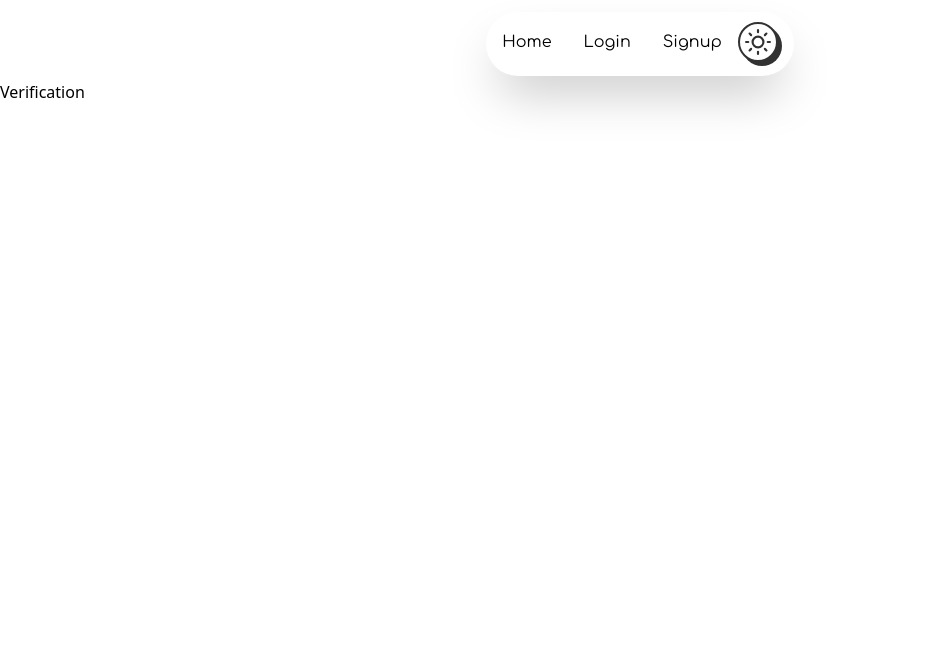
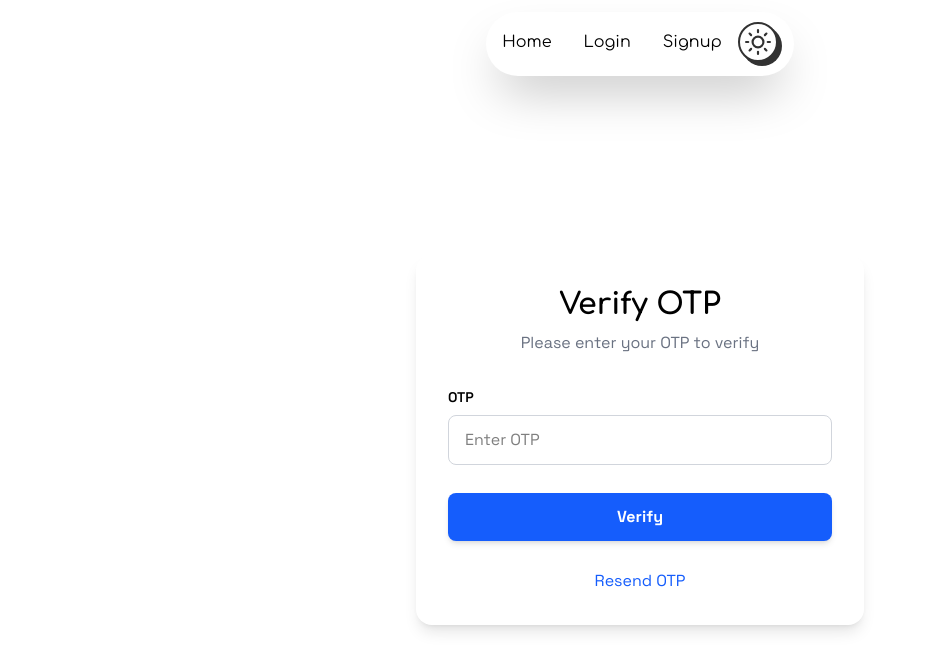
Before and after one commit to Nitin-kumar-yadav/BulkEmailSender, a React (Vite) app in the folder frontend/: page /verify-otp in a window 1280 px wide. Shown: the top 670 px of the page, without its empty margins (0-925 px from the left). Built offline with nearby package versions, Linux system fonts and the light colour scheme; no server answers.

Commit message:
feat: implement user authentication with signup, login, logout, and OTP verification across frontend and backend.

```diff
--- a/frontend/src/App.jsx
+++ b/frontend/src/App.jsx
@@ -1,18 +1,16 @@
-import React, { useEffect } from 'react'
-import { applySavedTheme } from './theme/theme';
-import { Navigate, Route, Routes } from 'react-router-dom';
-import Home from './screen/Home';
-import Login from './screen/Login';
-import Signup from './screen/Signup';
-import Dashboard from './admin/Dashboard';
-import Navbar from './screen/Navbar';
-import { Verification } from './screen/Verification';
-import { useUserAuthStore } from './store/userAuthStore';
+import React, { useEffect } from "react";
+import { applySavedTheme } from "./theme/theme";
+import { Navigate, Route, Routes } from "react-router-dom";
+import Home from "./screen/Home";
+import Login from "./screen/Login";
+import Signup from "./screen/Signup";
+import Dashboard from "./admin/Dashboard";
+import Navbar from "./screen/Navbar";
+import { Verification } from "./screen/Verification";
+import { useUserAuthStore } from "./store/userAuthStore";
 
 const App = () => {
-
     const { checkAuth, authUser, isCheckingAuth } = useUserAuthStore();
-
 
     useEffect(() => {
         applySavedTheme();
@@ -20,27 +18,33 @@ const App = () => {
     }, [checkAuth]);
 
     if (isCheckingAuth) {
-        return <div>Loading...</div>
+        return <div>Loading...</div>;
     }
 
     return (
         <>
             <Navbar />
+
             <Routes>
                 <Route path="/" element={<Home />} />
-                <Route path="/login" element={<Login />} />
-                <Route path="/signup" element={<Signup />} />
-                {
-                    authUser && !isCheckingAuth ? (
-                        <Route path="/dashboard" element={<Dashboard />} />
-                    ) : (
-                        <Route path="/dashboard" element={<Navigate to="/login" />} />
-                    )
-                }
+
+
+                <Route
+                    path="/login"
+                    element={!authUser ? <Login /> : <Navigate to="/dashboard" />}
+                />
+                <Route
+                    path="/signup"
+                    element={!authUser ? <Signup /> : <Navigate to="/dashboard" />}
+                />
                 <Route path="/verify-otp" element={<Verification />} />
+                <Route
+                    path="/dashboard"
+                    element={authUser ? <Dashboard /> : <Navigate to="/login" />}
+                />
             </Routes>
         </>
-    )
-}
+    );
+};
 
-export default App
+export default App;
--- a/frontend/src/screen/Login.jsx
+++ b/frontend/src/screen/Login.jsx
@@ -1,9 +1,8 @@
 import React, { useState } from 'react';
-import { Link, useNavigate,  } from 'react-router-dom';
+import { Link, Navigate, } from 'react-router-dom';
 import { useUserAuthStore } from '../store/userAuthStore';
 
 const Login = () => {
-  const navigate = useNavigate();
   const [userData, setUserData] = useState({
     Email: '',
     Password: '',
@@ -16,7 +15,7 @@ const Login = () => {
     e.preventDefault();
     try {
       login(userData);
-      navigate("/dashboard");
+      <Navigate to="/dashboard" />
     } catch (error) {
       console.error(error);
     }
--- a/frontend/src/screen/Verification.jsx
+++ b/frontend/src/screen/Verification.jsx
@@ -1,7 +1,75 @@
-import React from 'react'
+import React, { useState } from 'react';
+import { useUserAuthStore } from '../store/userAuthStore';
+import { Navigate, useNavigate } from 'react-router-dom';
 
 export const Verification = () => {
+    const { isOtpVerify, otpVerify, authUser } = useUserAuthStore();
+    const navigate = useNavigate();
+
+    const [userData, setUserData] = useState({
+        otp: '',
+    });
+
+    const handleSubmit = async (e) => {
+        e.preventDefault();
+        try {
+            const success = await otpVerify(userData);
+            if (success) {
+                navigate("/dashboard");
+            }
+        } catch (error) {
+            console.error("Verification failed:", error);
+        }
+    };
+
+    if (authUser && authUser.isVerified) {
+        return <Navigate to="/dashboard" replace />;
+    }
+
     return (
-        <div>Verification</div>
-    )
-}
+        <div className="h-[calc(100vh-5rem)] flex items-center justify-center px-4 ">
+            <div className="w-full max-w-md border-white dark:bg-(--bg-primary) light:bg-(--bg-quaternary) rounded-2xl p-8 shadow-lg">
+                <div className="mb-8 text-center">
+                    <h1 className="text-3xl font-bold font-comfortaa">Verify OTP</h1>
+                    <p className="text-gray-500 font-space-grotesk mt-2">
+                        Please enter your OTP to verify
+                    </p>
+                </div>
+
+                <form className="flex flex-col gap-5" onSubmit={handleSubmit}>
+                    <div className="flex flex-col gap-2">
+                        <label className="text-sm font-semibold font-space-grotesk ">
+                            OTP
+                        </label>
+                        <input
+                            value={userData.otp}
+                            onChange={(e) => setUserData({ ...userData, otp: e.target.value })}
+                            type="number"
+                            placeholder="Enter OTP"
+                            className="w-full px-4 py-3 border border-gray-300 rounded-lg outline-none focus:ring-2 focus:ring-blue-500 focus:border-transparent transition-all font-space-grotesk"
+                        />
+                    </div>
+                    <button
+                        disabled={isOtpVerify}
+                        type="submit"
+                        className={`w-full bg-blue-600 hover:bg-blue-700 text-white font-bold py-3 px-4 rounded-lg transition-colors mt-2 font-space-grotesk shadow-md ${isOtpVerify ? 'opacity-70 cursor-not-allowed' : 'cursor-pointer'}`}
+                    >
+                        {isOtpVerify ? (
+                            <span className="flex items-center justify-center gap-2">
+                                <svg className="animate-spin h-5 w-5 text-white" xmlns="http://www.w3.org/2000/svg" fill="none" viewBox="0 0 24 24"><circle className="opacity-25" cx="12" cy="12" r="10" stroke="currentColor" strokeWidth="4"></circle><path className="opacity-75" fill="currentColor" d="M4 12a8 8 0 018-8V0C5.373 0 0 5.373 0 12h4zm2 5.291A7.962 7.962 0 014 12H0c0 3.042 1.135 5.824 3 7.938l3-2.647z"></path></svg>
+                                Verifying...
+                            </span>
+                        ) : 'Verify'}
+                    </button>
+                    <button
+                        type="button"
+                        className="w-full text-blue-600 hover:underline font-space-grotesk mt-2"
+                        onClick={() => console.log("Resend logic here")}
+                    >
+                        Resend OTP
+                    </button>
+                </form>
+            </div>
+        </div>
+    );
+};
--- a/frontend/src/store/userAuthStore.js
+++ b/frontend/src/store/userAuthStore.js
@@ -6,12 +6,13 @@ import { mainUrl } from "../main";
 // Configure axios defaults so you don't have to repeat withCredentials
 axios.defaults.withCredentials = true;
 
-export const useUserAuthStore = create((set) => ({
+export const useUserAuthStore = create((set, get) => ({
     authUser: JSON.parse(localStorage.getItem('authUser')) || null,
     isCheckingAuth: false,
     isSignup: false,
     isLogin: false,
     isOtpVerify: false,
+    isUserId: JSON.parse(localStorage.getItem('userId')) || null,
 
     checkAuth: async () => {
         set({ isCheckingAuth: true });
@@ -43,6 +44,8 @@ export const useUserAuthStore = create((set) => ({
             const res = await axios.post(`${mainUrl}/v1/api/signup`, userData);
             toast.success("Please verify OTP.");
             set({ isSignup: false });
+            set({ isUserId: res.data.userId });
+            console.log(res)
             return res.data;
         } catch (error) {
             toast.error(error?.response?.data?.message || "Signup failed");
@@ -77,8 +80,11 @@ export const useUserAuthStore = create((set) => ({
 
     otpVerify: async (userData) => {
         set({ isOtpVerify: true });
+        const userId = get().isUserId;
         try {
-            const res = await axios.post(`${mainUrl}/v1/api/otpVerify`, userData);
+            const res = await axios.post(`${mainUrl}/v1/api/otp-verification?_id=${userId}`, userData, {
+                withCredentials: true,
+            });
             set({ authUser: res.data });
             localStorage.setItem('authUser', JSON.stringify(res.data));
             toast.success(`Account verified successfully!`);
```
Also changed, not shown: 2 other files (tests, documents, lock files or other folders).
